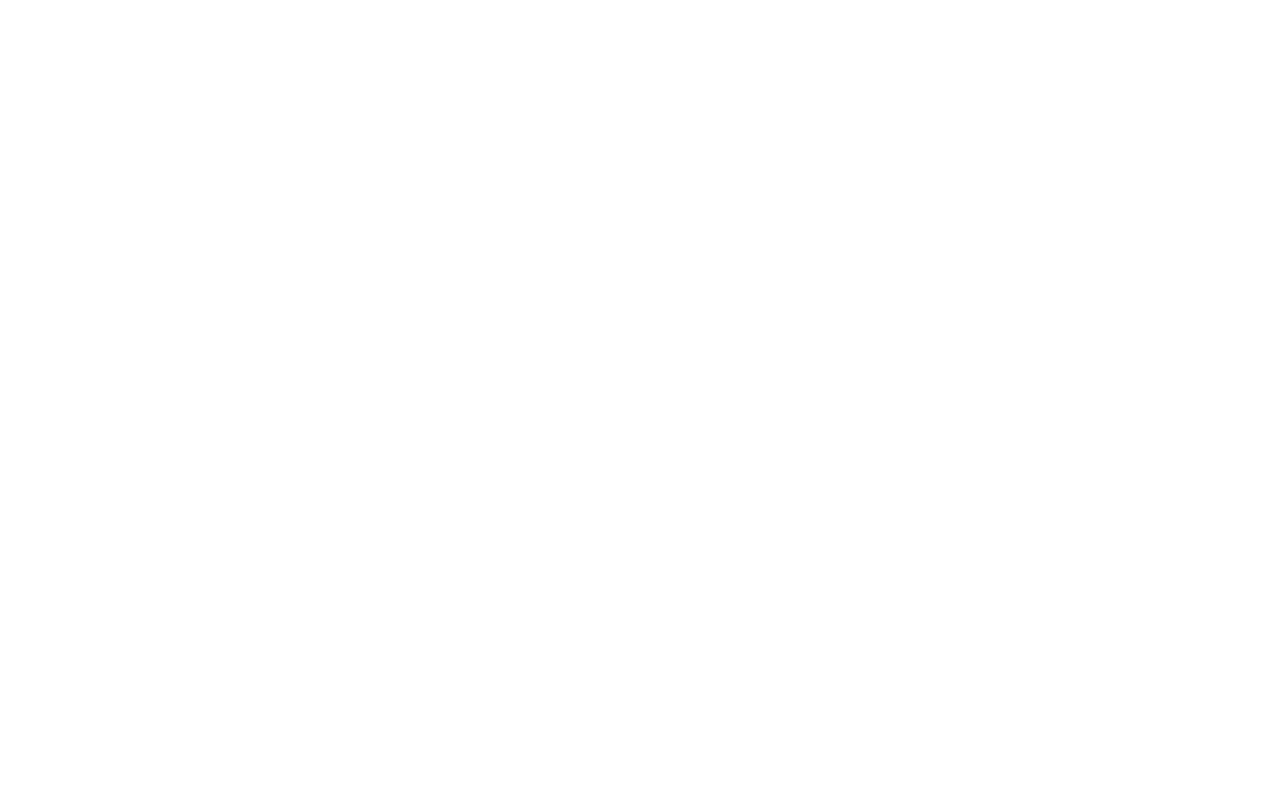
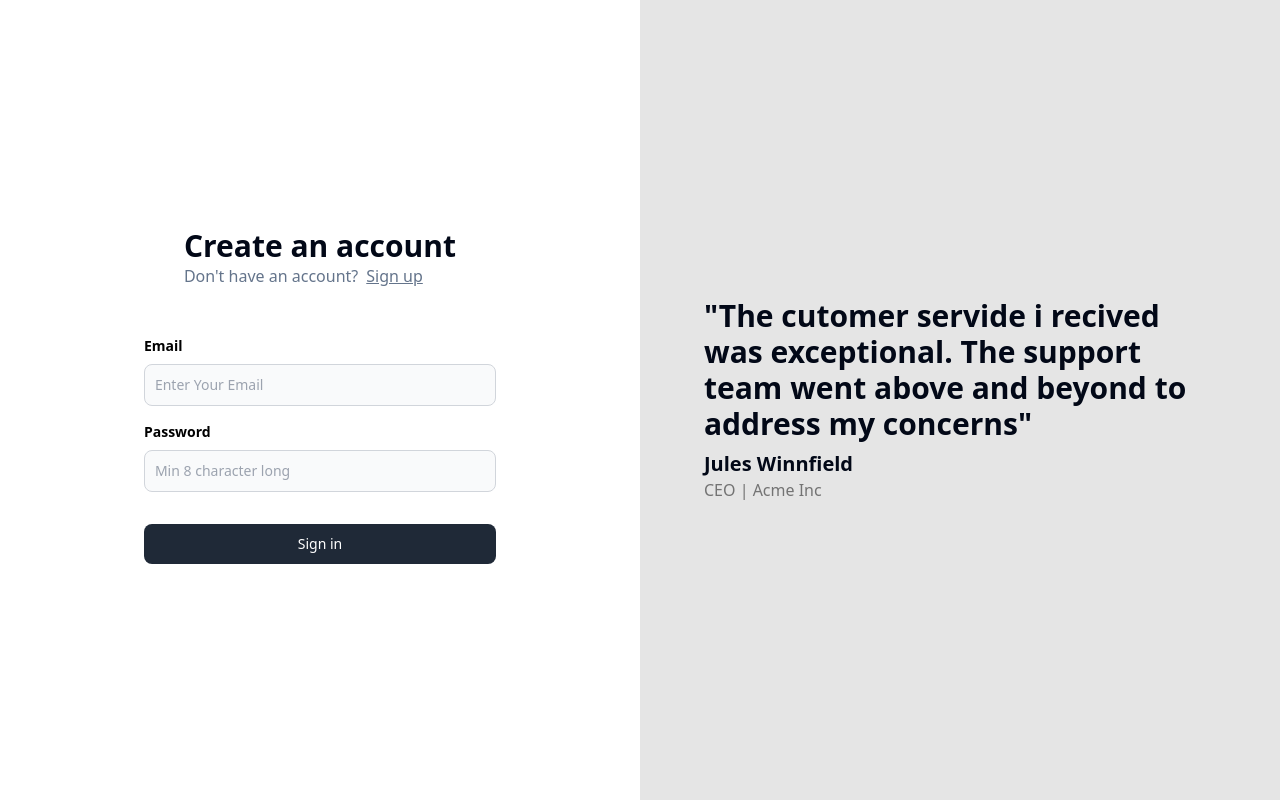
Before and after one commit to Yash-946/Blog-Website, a React (Vite) app: page / in a window 1280 px wide. Before the commit this address had no page. Built offline with nearby package versions, Linux system fonts and the light colour scheme.

Commit message:
fix routes

```diff
--- a/src/App.tsx
+++ b/src/App.tsx
@@ -13,7 +13,7 @@
     <BrowserRouter>
       <Routes>
         <Route path='/signup' element={<Signup />} />
-        <Route path='/signin' element={<Signin />} />
+        <Route path='/' element={<Signin />} />
         <Route path='/blog/:id' element={<Blog />} />
         <Route path='/blogs' element={<Blogs />} />
         <Route path='/publish/' element={<Publish />} />
--- a/src/components/Appbar.tsx
+++ b/src/components/Appbar.tsx
@@ -14,7 +14,7 @@
 
   const handleLogOut = () => {
     localStorage.removeItem("token");
-    navigate("/signin");
+    navigate("/");
   };
   return (
     <div className="border-b flex justify-between px-10 py-2">
--- a/src/components/Auth.tsx
+++ b/src/components/Auth.tsx
@@ -39,7 +39,7 @@
 
             <div className="text-slate-500">
               {type === "signin" ? "Don't have an account?" : "Already have an account?"}
-              <Link className="pl-2 underline" to={type === "signin" ? "/signup" : "/signin"}>
+              <Link className="pl-2 underline" to={type === "signin" ? "/signup" : "/"}>
                 {type === "signin" ? "Sign up" : "Sign in"}
               </Link>
             </div>
--- a/vite.config.ts
+++ b/vite.config.ts
@@ -10,5 +10,4 @@
       "@": path.resolve(__dirname, "./src"),
     },
   },
-  base: '/signin/'
 })
```
Also changed, not shown: vercel.json (deleted).
